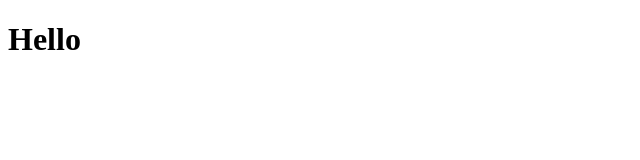
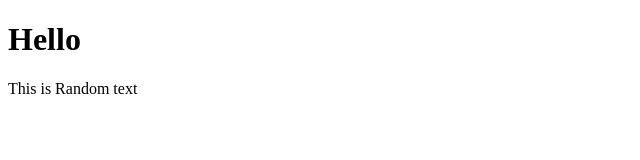
Before and after one commit to narendrasavale/Namaste-React, a plain HTML site: page index.html in a window 1280 px wide. Shown: the whole page, without its empty margins (0-640 px from the left). Drawn offline with Linux system fonts and the light colour scheme.

Commit message:
added paragraph

```diff
--- a/index.html
+++ b/index.html
@@ -7,5 +7,6 @@
 </head>
 <body>
     <h1>Hello</h1>
+    <p>This is Random text</p>
 </body>
 </html>
```
